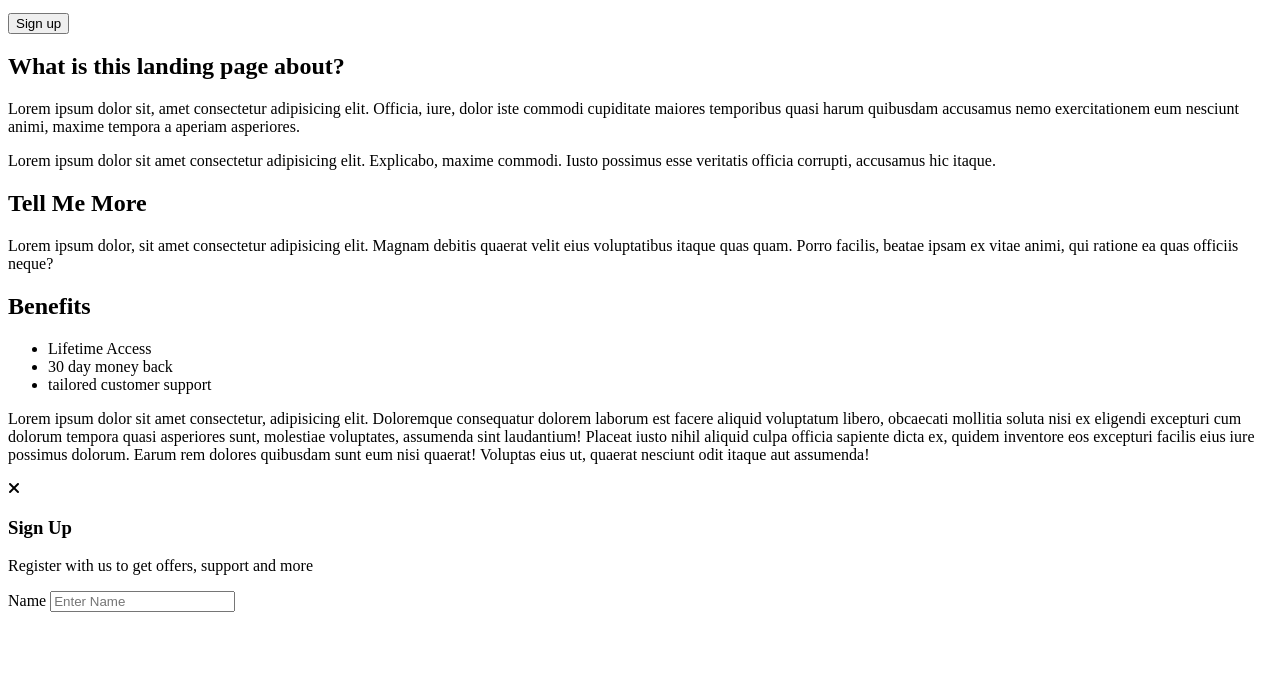
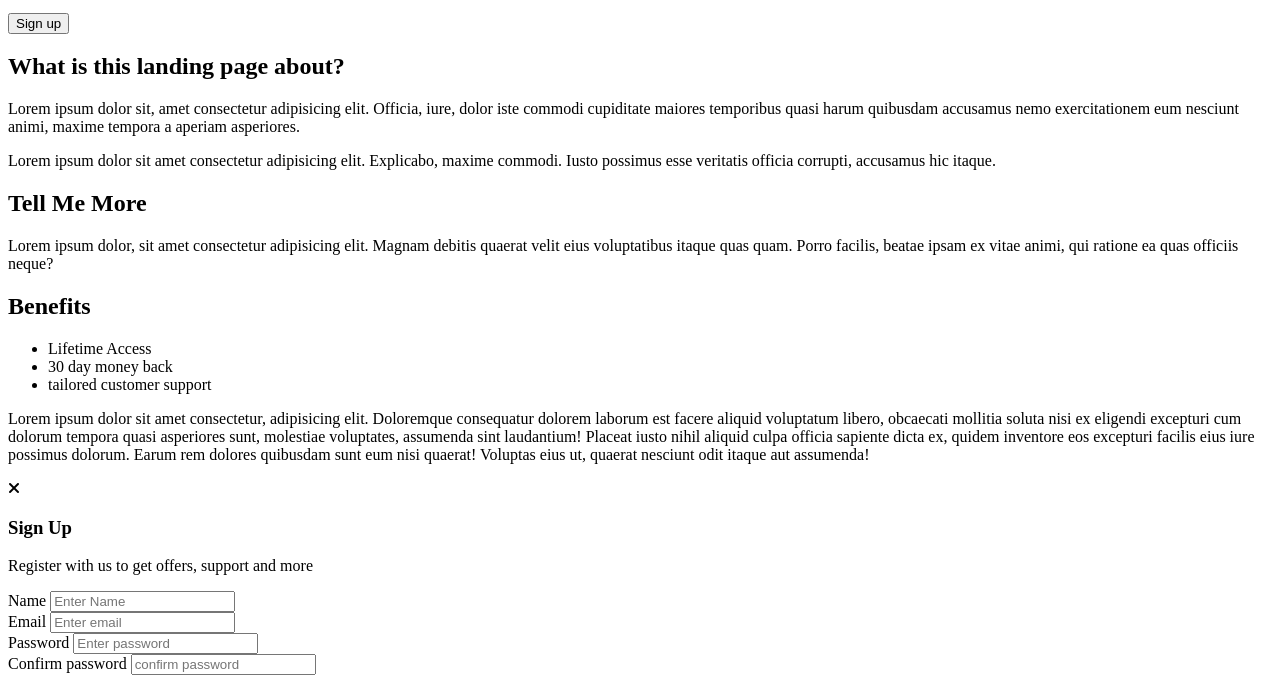
Before and after one commit to AidanHernandez/Website1, a plain HTML site: page landingpage.html in a window 1280 px wide. Shown: the part 551-1234 px from the top of the page. Before the commit the page ends 1171 px from the top, so only its background shows below. Drawn offline with Linux system fonts and the light colour scheme; a script that the page names is missing.

Commit message:
Thu, Mar 7, 2024, 2:49 PM -08:00

```diff
--- a/landingpage.html
+++ b/landingpage.html
@@ -67,6 +67,18 @@
                         <label for="name">Name</label>
                         <input type="text" id="name" placeholder="Enter Name" class="form-input">
                     </div>
+                    <div>
+                        <label for="email">Email</label>
+                        <input type="email" id="email" placeholder="Enter email" class="form-input">
+                    </div>
+                    <div>
+                        <label for="password">Password</label>
+                        <input type="password" id="password" placeholder="Enter password" class="form-input">
+                    </div>
+                    <div>
+                        <label for="password2">Confirm password</label>
+                        <input type="password" id="password2" placeholder="confirm password" class="form-input">
+                    </div>
                 </form>
             </div>
         </div>
```
